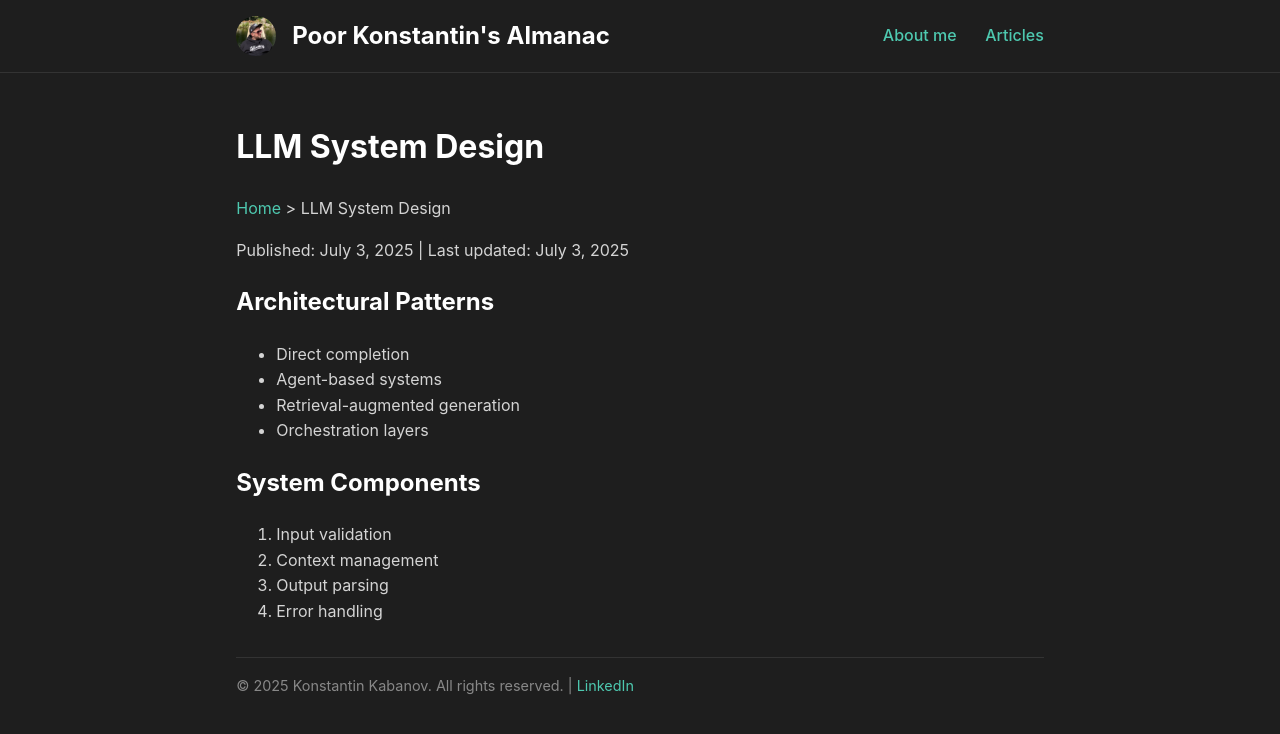
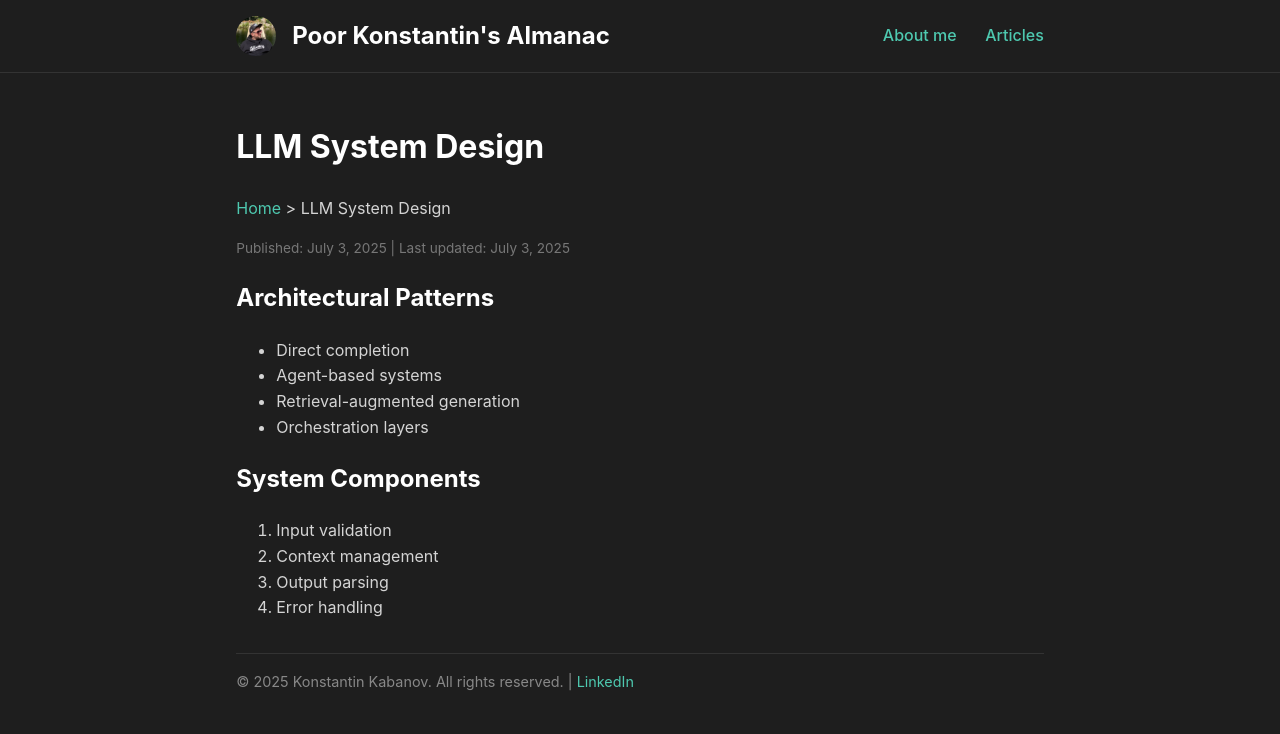
Before and after one commit to pupadupa/pupadupa.github.io, a Jekyll site: the page built from articles/llm-system-design.md, in a window 1280 px wide. Shown: the top 734 px of the page. Built offline with Jekyll 4.4.1, drawn with Linux system fonts in a browser that asks for light colours.

Commit message:
added content

```diff
--- a/styles/dark-theme.css
+++ b/styles/dark-theme.css
@@ -123,3 +123,9 @@ hr {
   margin-top: 0;
   margin-bottom: 1.5rem;
 }
+
+.article-meta {
+  font-size: 0.85rem;
+  color: #777;
+  margin-bottom: 1rem;
+}
```
Also changed, not shown: about/index.md (+0 -2 lines).
